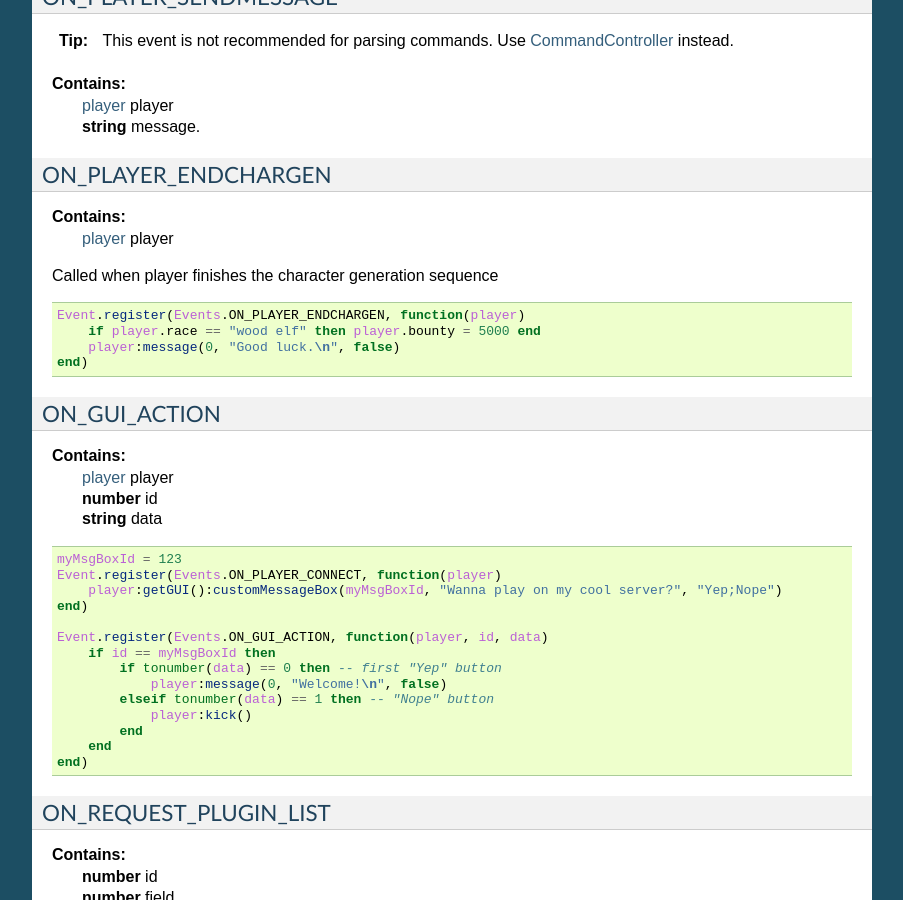
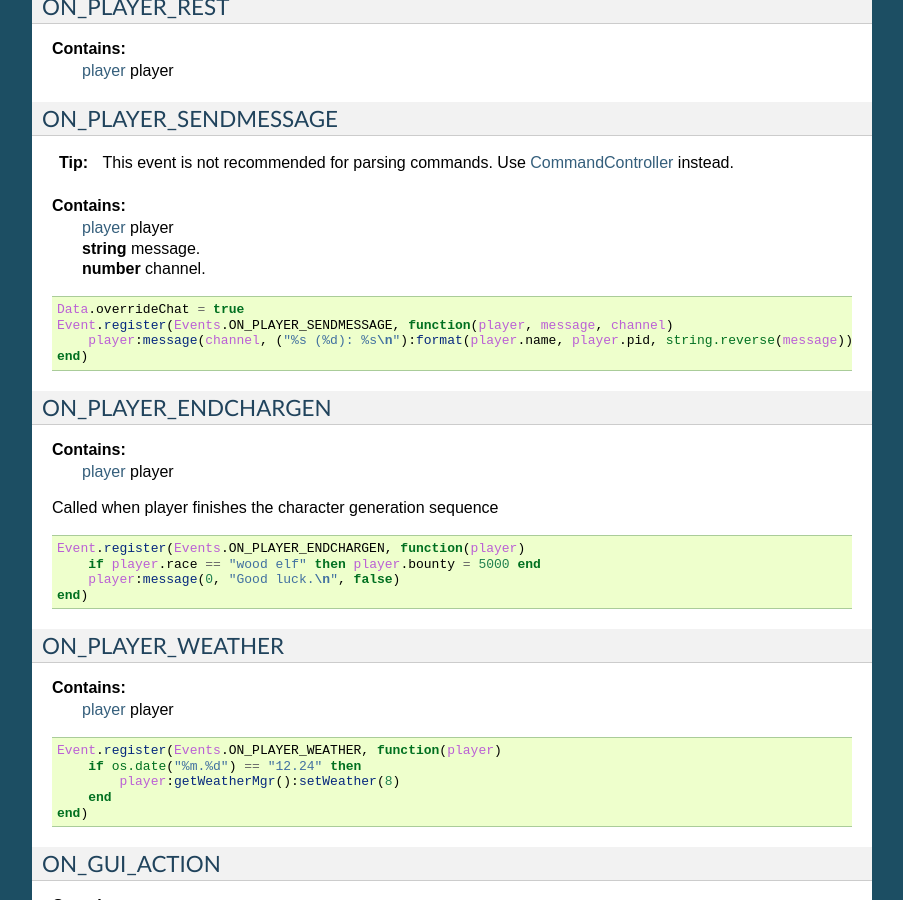
Before and after one commit to TES3MP/TES3MP-Docs, a Sphinx documentation site: the page built from source/api/eventAPI.rst, in a window 1280 px wide and 900 px high, scrolled down 4851 px. Shown: the whole window, without its empty margins (198-1101 px from the left). Built offline with Sphinx 7.4.7, drawn with Linux system fonts in a browser that asks for light colours; some of the changed text lies outside the part shown.

Commit message:
Revise documentation. Add several code examples

```diff
--- a/source/api/data.rst
+++ b/source/api/data.rst
@@ -7,8 +7,8 @@
 ----------
 The Core table contains information about the current version, protocol and loaded mods.
 
-loadedMods
-^^^^^^^^^^
+loadedModules
+^^^^^^^^^^^^^
 
 **Property**:
     | **table**. An array with the names of all loaded clientside data files.
--- a/source/api/eventAPI.rst
+++ b/source/api/eventAPI.rst
@@ -224,6 +224,15 @@
 **Contains:**
     | :doc:`player<./player>` player
 
+.. code-block:: lua
+
+    Event.register(Events.ON_PLAYER_BOUNTY, function(player)
+        if player.bounty >= 5000 then
+            io.write(("%s: death warrant was revoked.\n"):format(player.name))
+            player.bounty = 4999
+        end
+    end)
+
 ON_PLAYER_EQUIPMENT
 -------------------
 
@@ -300,6 +309,14 @@
 **Contains:**
     | :doc:`player<./player>` player
     | **string** message.
+    | **number** channel.
+
+.. code-block:: lua
+
+    Data.overrideChat = true
+    Event.register(Events.ON_PLAYER_SENDMESSAGE, function(player, message, channel)
+        player:message(channel, ("%s (%d): %s\n"):format(player.name, player.pid, string.reverse(message)), true)
+    end)
 
 ON_PLAYER_ENDCHARGEN
 --------------------
@@ -314,6 +331,20 @@
     Event.register(Events.ON_PLAYER_ENDCHARGEN, function(player)
         if player.race == "wood elf" then player.bounty = 5000 end
         player:message(0, "Good luck.\n", false)
+    end)
+
+ON_PLAYER_WEATHER
+-----------------
+
+**Contains:**
+    | :doc:`player<./player>` player
+
+.. code-block:: lua
+
+    Event.register(Events.ON_PLAYER_WEATHER, function(player)
+        if os.date("%m.%d") == "12.24" then
+            player:getWeatherMgr():setWeather(8)
+        end
     end)
 
 .. _OnGUIAction-anchor:
```
Also changed, not shown: source/api/modInfo.rst (deleted, +0 -35 lines), source/api/moduleInfo.rst (added, +36 -0 lines), source/api/settings.rst (+10 -0 lines).
